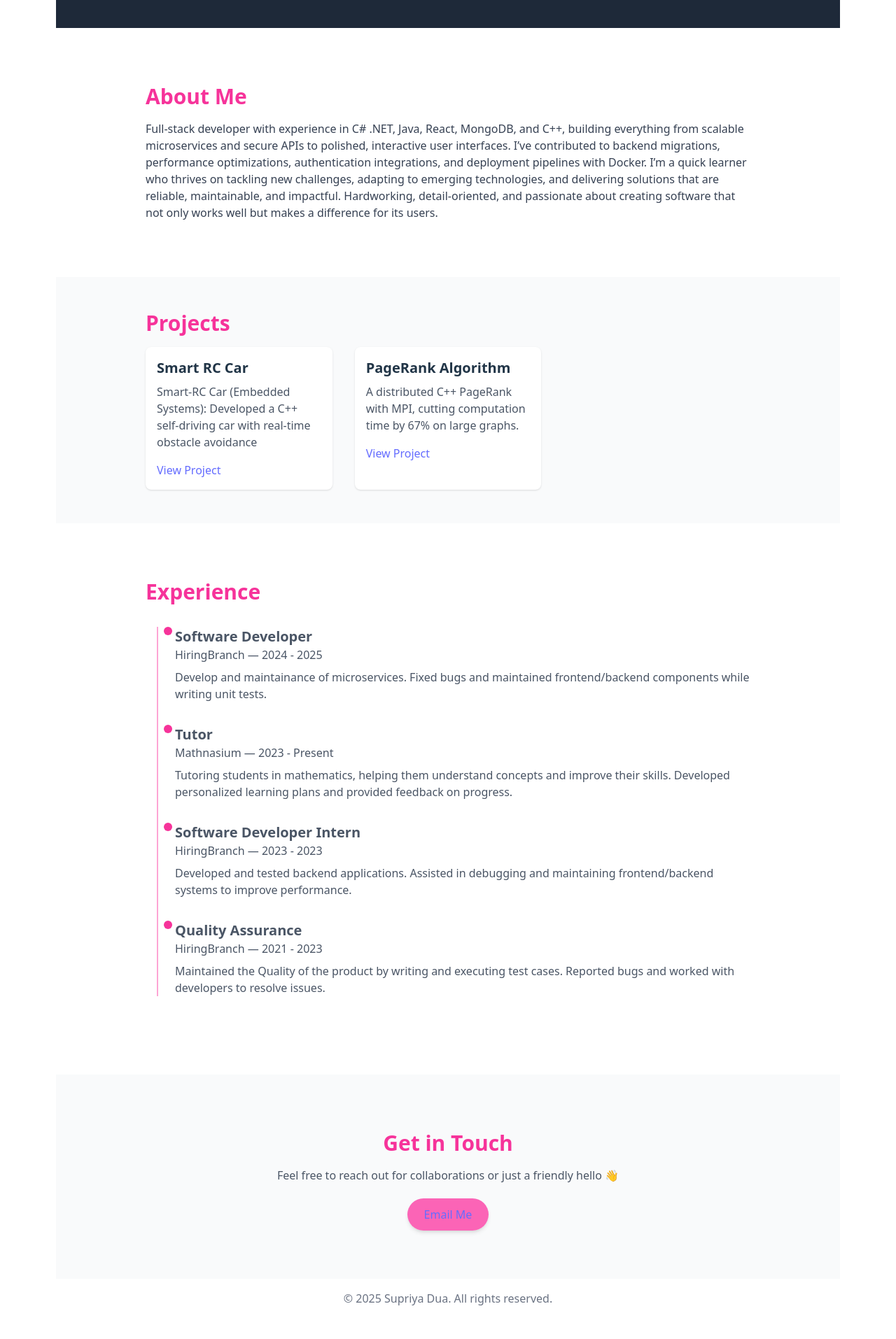
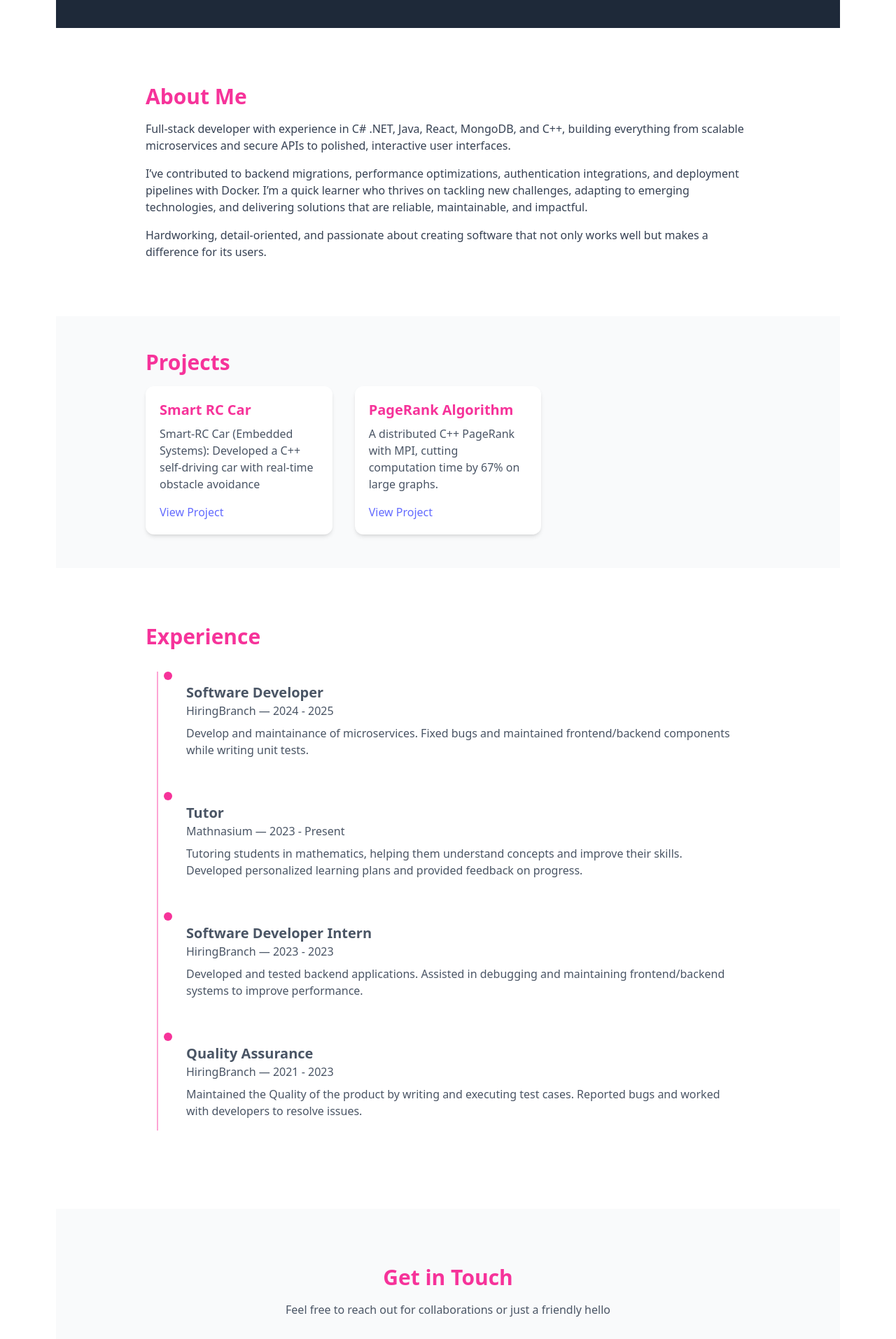
Before and after one commit to supriyadua2420/portfolio, a React (Vite) app: page / in a window 1280 px wide. Shown: the part 520-2434 px from the top of the page at 70% size. Before the commit the page ends 2404 px from the top, so only its background shows below. Built offline with nearby package versions, Linux system fonts and the light colour scheme.

Commit message:
formatting changes

```diff
--- a/src/components/About.jsx
+++ b/src/components/About.jsx
@@ -1,12 +1,18 @@
 export default function About() {
   return (
     <section id="about" className="py-20 bg-white text-gray-700">
-  <div className="max-w-4xl mx-auto px-4">
-    <h2 className="text-3xl font-bold text-pink-500 mb-4">About Me</h2>
-    <p>
-      Full-stack developer with experience in C# .NET, Java, React, MongoDB, and C++, building everything from scalable microservices and secure APIs to polished, interactive user interfaces. I’ve contributed to backend migrations, performance optimizations, authentication integrations, and deployment pipelines with Docker. I’m a quick learner who thrives on tackling new challenges, adapting to emerging technologies, and delivering solutions that are reliable, maintainable, and impactful. Hardworking, detail-oriented, and passionate about creating software that not only works well but makes a difference for its users.
-    </p>
-  </div>
-</section>
+      <div className="max-w-4xl mx-auto px-4 space-y-4">
+      <h2 className="text-3xl font-bold text-pink-500 mb-4">About Me</h2>
+      <p>
+        Full-stack developer with experience in C# .NET, Java, React, MongoDB, and C++, building everything from scalable microservices and secure APIs to polished, interactive user interfaces.
+      </p>
+      <p>
+        I’ve contributed to backend migrations, performance optimizations, authentication integrations, and deployment pipelines with Docker. I’m a quick learner who thrives on tackling new challenges, adapting to emerging technologies, and delivering solutions that are reliable, maintainable, and impactful.
+      </p>
+      <p>
+        Hardworking, detail-oriented, and passionate about creating software that not only works well but makes a difference for its users.
+      </p>
+    </div>
+    </section>
   );
 }
--- a/src/components/Contact.jsx
+++ b/src/components/Contact.jsx
@@ -1,14 +1,18 @@
 export default function Contact() {
   return (
     <section id="contact" className="py-20 bg-gray-50 text-center">
-      <h2 className="text-3xl font-bold text-pink-500 mb-4">Get in Touch</h2>
-      <p className="text-gray-600 mb-8">Feel free to reach out for collaborations or just a friendly hello 👋</p>
+      <h2 className="text-3xl font-bold text-pink-500 mb-4 transition-transform transform hover:scale-105">Get in Touch</h2>
+      <p className="text-gray-600 mb-8">
+        Feel free to reach out for collaborations or just a friendly hello
+      </p>
       <a
-        href="mailto:youremail@example.com"
-            className="px-6 py-3 bg-pink-400 text-white rounded-full shadow-md hover:bg-pink-500 transition-colors duration-300"
-        >
-        Email Me
-      </a>
+  href="mailto:youremail@example.com"
+  className="px-6 py-3 bg-pink-300 text-white font-semibold rounded-full shadow-md hover:bg-pink-400 hover:shadow-lg hover:scale-105 transition-all duration-300 inline-block"
+>
+  Email Me
+</a>
+
+
     </section>
   );
 }
--- a/src/components/Experience.jsx
+++ b/src/components/Experience.jsx
@@ -7,7 +7,9 @@ export default function Experience() {
         <h2 className="text-3xl font-bold text-pink-500 mb-8">Experience</h2>
         <ul className="relative border-l-2 border-pink-300 ml-4">
           {experience.map((exp, index) => (
-            <li key={index} className="mb-8 ml-6 relative">
+            <li
+              key={index}
+              className="mb-8 ml-6 relative p-4 rounded-lg transition-transform duration-300 ease-in-out hover:-translate-y-1 hover:shadow-lg hover:bg-pink-50">
               <span className="absolute -left-4 top-0 w-3 h-3 bg-pink-500 rounded-full"></span>
               <h3 className="text-gray-600 text-xl font-semibold">{exp.role}</h3>
               <p className="text-gray-600">{exp.company} — {exp.years}</p>
--- a/src/components/Projects.jsx
+++ b/src/components/Projects.jsx
@@ -7,21 +7,22 @@ export default function Projects() {
         <h2 className="text-3xl font-bold text-pink-500 mb-4">Projects</h2>
         <div className="grid gap-8 md:grid-cols-2 lg:grid-cols-3">
           {projects.map((proj, index) => (
-            <div key={index}
-              className="bg-white shadow rounded-lg p-4 transition-transform duration-300 ease-in-out transform hover:-translate-y-2 hover:shadow-lg">
-              {/* <img src={proj.image} alt={proj.title} className="rounded-lg mb-4" /> */}
-              <h3 className="text-xl font-semibold">{proj.title}</h3>
+              <div
+                key={index}
+                className="bg-white rounded-xl shadow-md p-5 transition-transform transform hover:-translate-y-2 hover:shadow-lg duration-300 hover:bg-pink-50">
+                <h3 className="text-xl font-semibold text-pink-500">{proj.title}</h3>
                 <p className="mt-2 text-gray-600">{proj.description}</p>
                 <a
                   href={proj.link}
                   target="_blank"
                   rel="noopener noreferrer"
-                className="text-pink-500 hover:underline mt-4 inline-block"
+                  className="mt-4 inline-block text-pink-500 hover:underline font-medium"
                 >
                   View Project
                 </a>
               </div>
             ))}
+
         </div>
       </div>
     </section>
```
Lines whose indentation alone changed are shown as unchanged.
